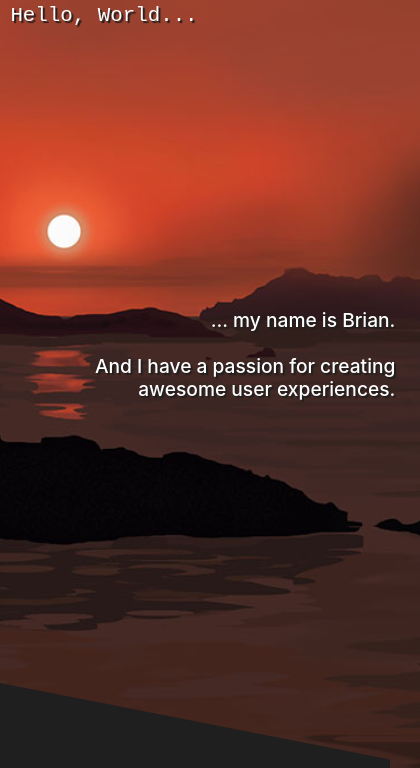
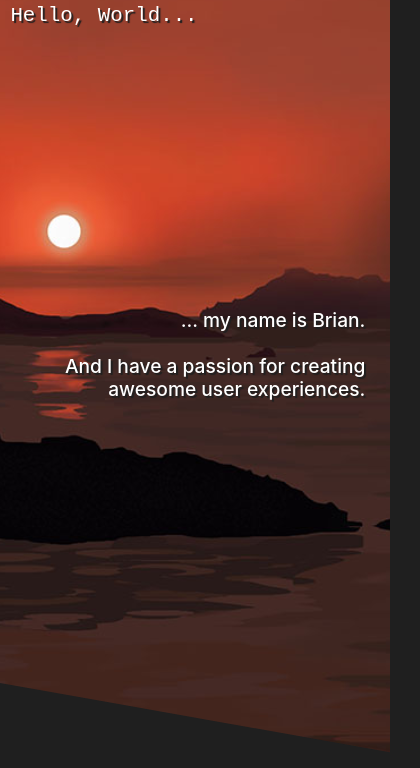
Before and after one commit to BrianSchroederJr/brianschroederjr.github.io, a plain HTML site: page index.html in a window 390 px wide. Shown: the part 62-830 px from the top of the page, 420 px wide, since content can reach past the window. Drawn offline with nearby package versions, Linux system fonts and the light colour scheme.

Commit message:
Formatting for mobile added

```diff
--- a/index.html
+++ b/index.html
@@ -51,8 +51,8 @@
 					&nbsp;
 			</div>
 			<div class="d-flex flex-row text-right">
-				<div class="col-0 col-sm-3"></div>
-				<div class="col-12 col-sm-8">
+				<div class="col-0 col-sm-2"></div>
+				<div class="col-11 col-sm-8">
 					<h2>
 							<span style="padding: 0em; margin: 0em; text-shadow: 2px 2px 1px #1f1f1f;">... my name is Brian.<br/><br/>And I have a passion for creating<br/>awesome user experiences.</span>
 					</h2>
@@ -79,7 +79,7 @@
 				</h3>
 			</div>
 			<!-- About Me text-->
-			<div class="pl-5 col-9 text-wrap">
+			<div class="pl-5 col-10 text-wrap">
 				<p>
 					My name is Brian Schroeder Jr. and I currently live in Central California.
 				</p>
```
